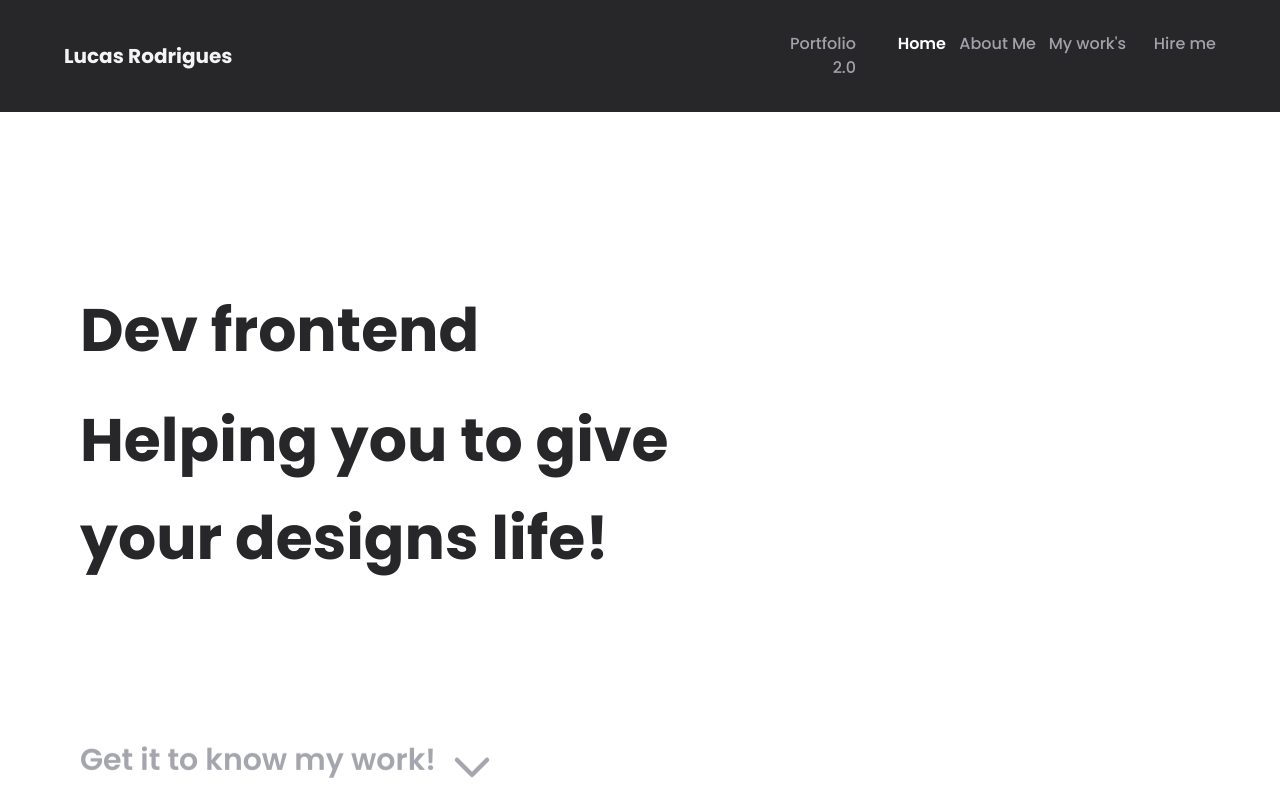
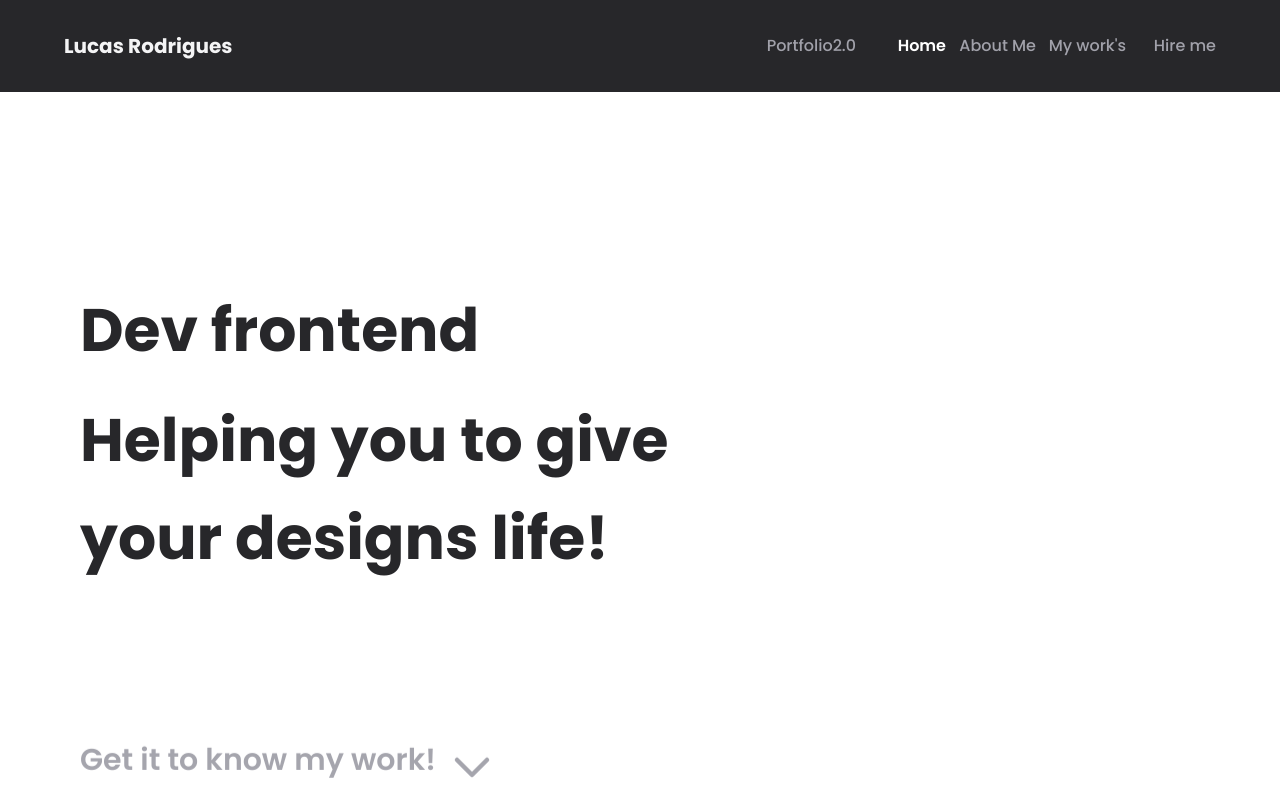
Before and after one commit to LucasSousa09/portfolio, a React (Vite) app in the folder web/: page / in a window 1280 px wide. Built offline with nearby package versions, Linux system fonts and the light colour scheme.

Commit message:
Update Header

```diff
--- a/web/src/components/Header.tsx
+++ b/web/src/components/Header.tsx
@@ -36,7 +36,7 @@ export function Header({ currentPageNav }: HeaderProps){
               )
             }
             <ul className="flex justify-between font-medium text-zinc-400 sm:flex-col sm:gap-6 sm:w-full md:flex-row md:gap-0 md:w-[400px] md:text-sm lg:w-[450px] lg:text-base">
-              <li className={`active:text-zinc-300 hover:text-zinc-50 sm:border-b-2 sm:border-zinc-600 sm:w-full sm:text-end md:border-0`}> <a href="https://portfolio-next-seven-kappa.vercel.app/"> Portfolio 2.0 </a> </li>
+              <li className={`active:text-zinc-300 hover:text-zinc-50 sm:border-b-2 sm:border-zinc-600 sm:w-full sm:text-end md:border-0`}> <a href="https://portfolio-next-seven-kappa.vercel.app/"> Portfolio2.0 </a> </li>
               <li className={`${currentPageNav === "home" ? 'highlight' : ''} active:text-zinc-300 hover:text-zinc-50 sm:border-b-2 sm:border-zinc-600 sm:w-full sm:text-end md:border-0`}> <a href="#home"> Home </a> </li>
               <li className={`${currentPageNav === "aboutMe" ? 'highlight' : ''} active:text-zinc-300 hover:text-zinc-50 sm:border-b-2 sm:border-zinc-600 sm:w-full sm:text-end md:border-0`}> <a href="#about-me"> About Me </a> </li>
               <li className={`${currentPageNav === "myWorks" ? 'highlight' : ''} active:text-zinc-300 hover:text-zinc-50 sm:border-b-2 sm:border-zinc-600 sm:w-full sm:text-end md:border-0`}> <a href="#my-works"> My work's </a> </li>
@@ -53,7 +53,7 @@ export function Header({ currentPageNav }: HeaderProps){
               )
             }
             <ul className="flex sm:flex-col sm:gap-6 sm:w-full md:flex-row md:gap-0 md:w-[300px] md:text-sm lg:text-base justify-between font-medium text-zinc-400">
-              <li className="hover:text-zinc-50 sm:border-b-2 sm:border-zinc-600 sm:w-full sm:text-end md:border-0"> <a onClick={handleClick} href="https://portfolio-next-seven-kappa.vercel.app/"> Portfolio </a> </li>
+              <li className="hover:text-zinc-50 sm:border-b-2 sm:border-zinc-600 sm:w-full sm:text-end md:border-0"> <a onClick={handleClick} href="https://portfolio-next-seven-kappa.vercel.app/"> Portfolio2.0 </a> </li>
               <li className="hover:text-zinc-50 sm:border-b-2 sm:border-zinc-600 sm:w-full sm:text-end md:border-0"> <a onClick={handleClick} href="#home"> Home </a> </li>
               <li className="hover:text-zinc-50 sm:border-b-2 sm:border-zinc-600 sm:w-full sm:text-end md:border-0"> <a onClick={handleClick} href="#about-me"> About Me </a> </li>
               <li className="hover:text-zinc-50 sm:border-b-2 sm:border-zinc-600 sm:w-full sm:text-end md:border-0"> <a onClick={handleClick} href="#my-works"> My work's </a> </li>
```
